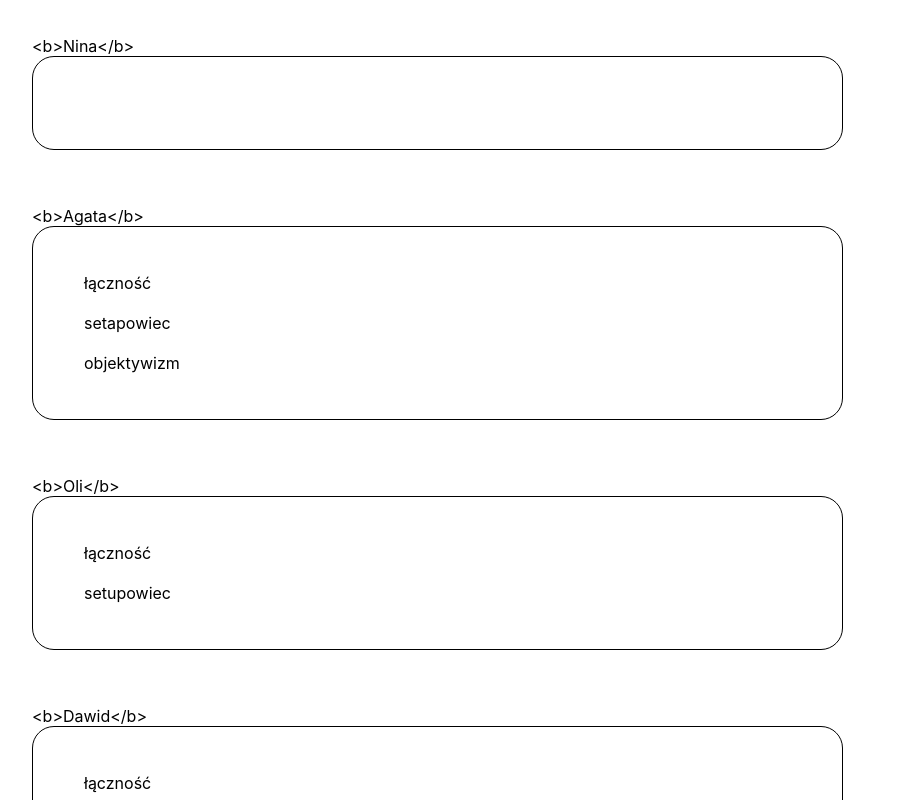
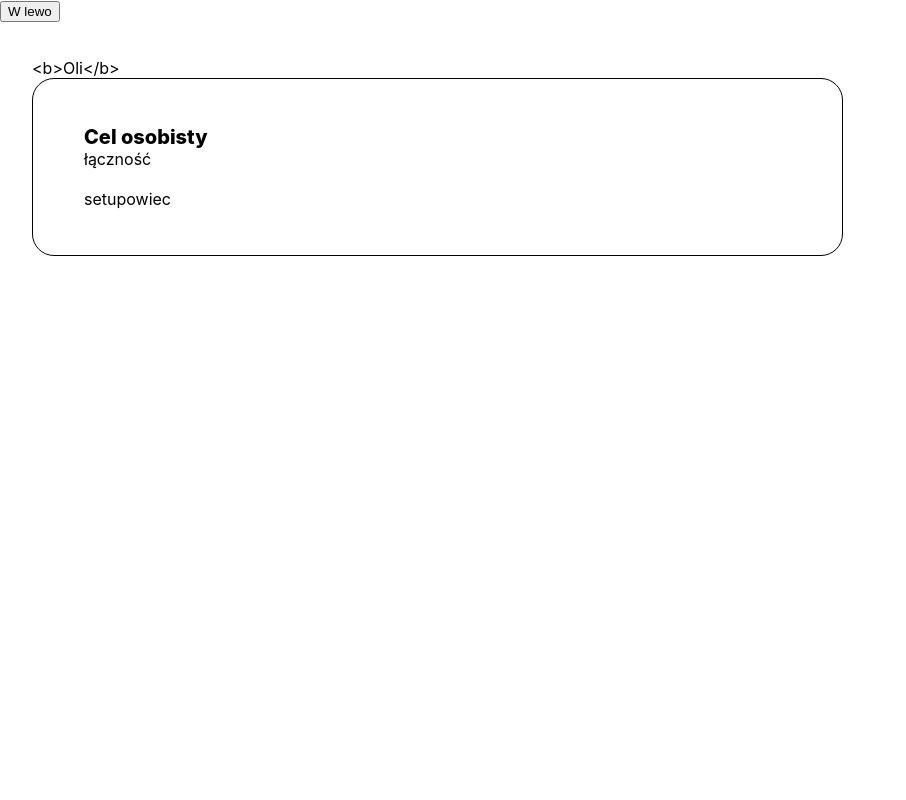
Before and after one commit to rvai00/monocykl_projekt, a React (Create React App) app: page / in a window 1280 px wide. Shown: the top 800 px of the page, without its empty margins (0-906 px from the left). Built offline with nearby package versions, Linux system fonts and the light colour scheme.

Commit message:
useState

```diff
--- a/src/App.js
+++ b/src/App.js
@@ -1,13 +1,18 @@
 import './App.css';
 import {users}  from "./data/users"
 import {Profile} from  "./components/molecules/Profile"
+import { useState } from 'react';
 
 function App() {
 
+  const [currentUser, setCurrentUser] = useState(2)
+
+
+
   return (
     <div>
-      {users.map(user => <Profile user={user}/> )}
-
+      <button onClick={() => setCurrentUser(currentUser - 1) }>W lewo</button>
+      <Profile user={users[currentUser]}/>
     </div>
   );
 }
--- /dev/null
+++ b/src/components/atoms/Goal.jsx
@@ -0,0 +1,24 @@
+import styled from "styled-components"
+
+export const Goal = ({ goal }) => {
+    return (
+      <StyledWrapper>
+        <StyledHead>
+          Cel osobisty
+        </StyledHead>
+        {goal}
+      </StyledWrapper>
+    )
+}
+
+const StyledWrapper = styled("div")(() => ({
+  display: "flex",
+  flexDirection: "column",
+  gap: "8px",
+}))
+
+const StyledHead  = styled("h2")(() => ({
+  fontSize: "20px",
+  fontWeight: "800",
+  margin: "0px",
+}))
--- a/src/components/molecules/Profile.jsx
+++ b/src/components/molecules/Profile.jsx
@@ -1,13 +1,18 @@
 import styled from "styled-components";
 import {Name} from  "../atoms/Name"
 import { Badges} from "../atoms/Badges"
+import { Goal } from "../atoms/Goal";
 
-export const Profile = (props) => {
-    return <StyledWrapper>
-      <Name name={props.user.name}/>
-      <StyledDetails>
-    <Badges badges={props.user.badges}/></StyledDetails>
-    </StyledWrapper>
+export const Profile = ({user}) => {
+    return (
+      <StyledWrapper>
+        <Name name={user.name}/>
+        <StyledDetails>
+          <Goal goal={user.goal} />
+          <Badges badges={user.badges}/>
+        </StyledDetails>
+      </StyledWrapper>
+    )
   }
 
 const StyledWrapper = styled("div")(
--- a/src/data/users.js
+++ b/src/data/users.js
@@ -1,5 +1,5 @@
 export const users = [
-    {name:"Nina", surname: "Niewińska", badges:[], goal: ""},
+    {name:"Nina", surname: "Niewińska", badges:[], goal: "cel"},
     {name:"Agata", surname:"Sawicka", badges: ["łączność", "setapowiec", "objektywizm"], goal: ""},
     {name:"Oli", surname:"Wasiuk", badges: ["łączność", "setupowiec"], goal: ""},
     {name:"Dawid", surname:"Pawlak", badges: ["łączność", "setupowiec"], goal: ""},
```
